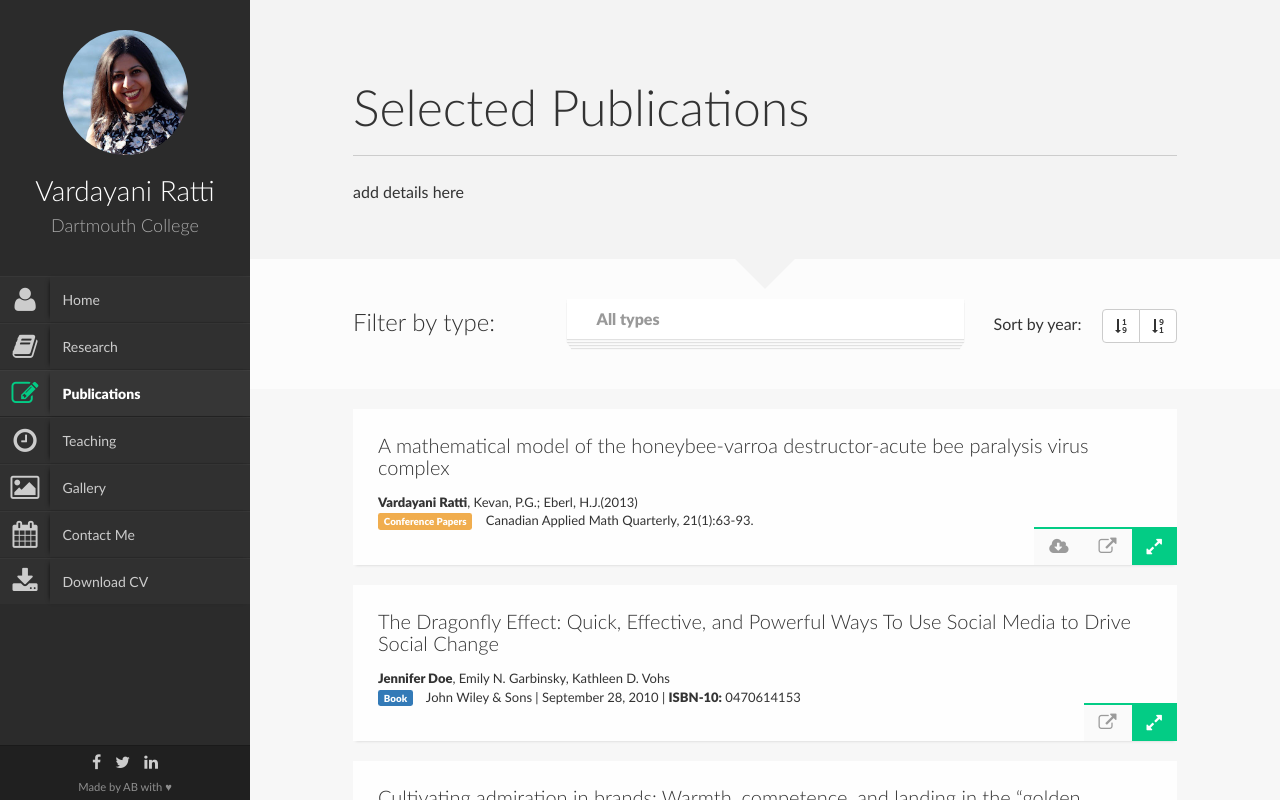
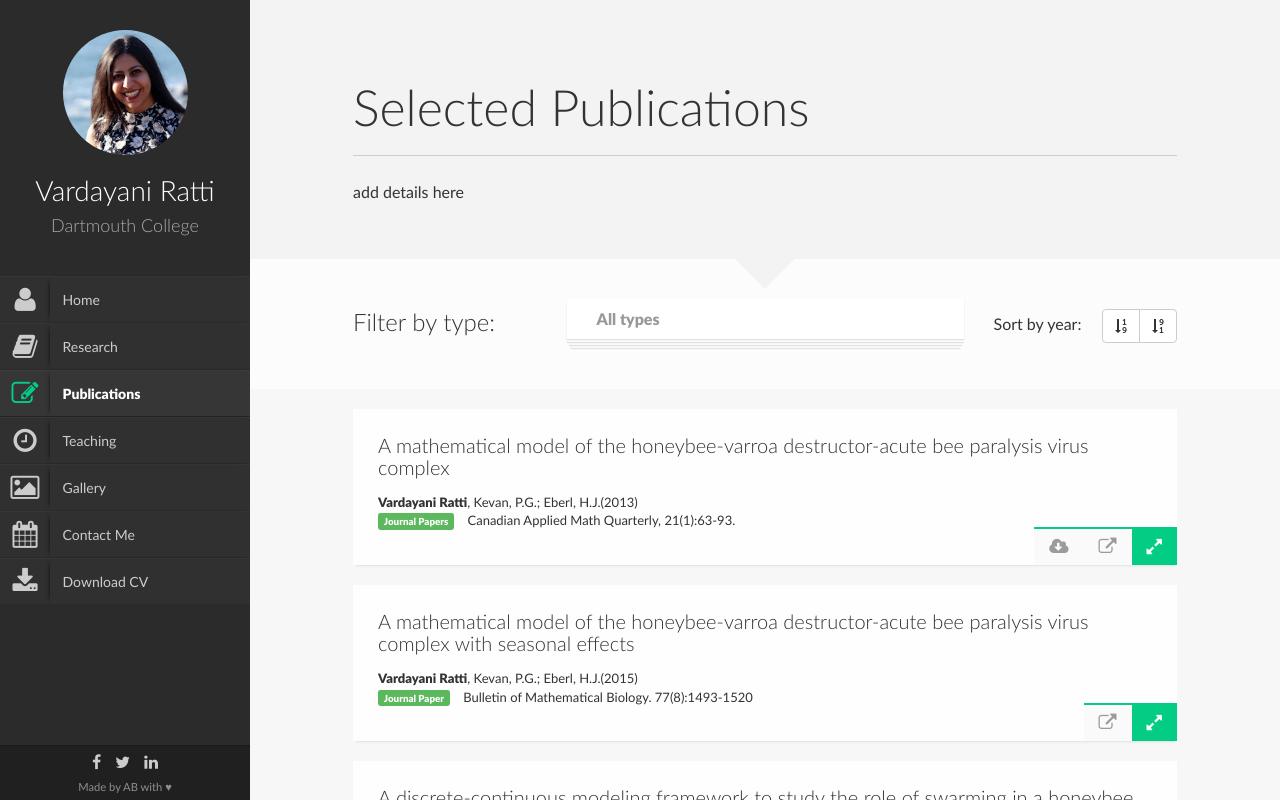
Before and after one commit to ashutosh0712/ashutosh0712.github.io, a plain HTML site: page publication.html in a window 1280 px wide. Drawn offline with Linux system fonts and the light colour scheme.

Commit message:
publications update1

```diff
--- a/publication.html
+++ b/publication.html
@@ -215,8 +215,8 @@
                                                         </div>
 
                                                         <h4 class="pubtitle">A mathematical model of the honeybee-varroa destructor-acute bee paralysis virus complex</h4>
-                                                        <div class="pubauthor"><strong>Vardayani Ratti</strong>,  Kevan, P.G.; Eberl, H.J.(2013)</div>
-                                                        <div class="pubcite"><span class="label label-warning">Conference Papers</span> Canadian Applied Math Quarterly, 21(1):63-93.</div>
+                                                        <div class="pubauthor"><strong>Vardayani Ratti</strong>, Kevan, P.G.; Eberl, H.J.(2013)</div>
+                                                        <div class="pubcite"><span class="label label-success">Journal Papers</span> Canadian Applied Math Quarterly, 21(1):63-93.</div>
 
                                                     </div>
                                                     <div class="pubdetails">
@@ -240,11 +240,11 @@
                                                         </div>
 
                                                         <h4 class="pubtitle">
-                                                            The Dragonfly Effect: Quick, Effective, and Powerful Ways To Use Social Media to Drive Social Change
+                                                            A mathematical model of the honeybee-varroa destructor-acute bee paralysis virus complex with seasonal effects
                                                         </h4>
-                                                        <div class="pubauthor"><strong>Jennifer Doe</strong>,  Emily N. Garbinsky, Kathleen D. Vohs</div>
+                                                        <div class="pubauthor"><strong>Vardayani Ratti</strong>, Kevan, P.G.; Eberl, H.J.(2015)</div>
                                                         <div class="pubcite">
-                                                            <span class="label label-primary">Book</span> John Wiley & Sons | September 28, 2010 | <strong>ISBN-10:</strong> 0470614153
+                                                            <span class="label label-success">Journal Paper</span> Bulletin of Mathematical Biology. 77(8):1493-1520 <strong></strong>
                                                         </div>
 
                                                     </div>
@@ -279,9 +279,9 @@
 
                                                         </div>
 
-                                                        <h4 class="pubtitle">Cultivating admiration in brands: Warmth, competence, and landing in the “golden quadrant”</h4>
-                                                        <div class="pubauthor"><strong>Jennifer Doe</strong>,  Emily N. Garbinsky, Kathleen D. Vohs</div>
-                                                        <div class="pubcite"><span class="label label-success">Journal Paper</span> Journal of Consumer Psychology, Volume 22, Issue 2, April 2012, Pages 191-194</div>
+                                                        <h4 class="pubtitle">A discrete-continuous modeling framework to study the role of swarming in a honeybee colony infested with Varroa destructor and Acute Bee Paralysis Virus</h4>
+                                                        <div class="pubauthor"><strong>Vardayani Ratti</strong>, Kevan, P.G.; Eberl, H.J. (2015)</div>
+                                                        <div class="pubcite"><span class="label label-info">Book Chapter</span> The 2015 AMMCS-CAIMS Congress. DOI: 10.1007/978-3-319-30379-6_28 In book: Mathematical and Computational Approaches in Advancing Modern Science and Engineering, pp.299-308.</div>
 
                                                     </div>
                                                     <div class="pubdetails">
@@ -304,11 +304,11 @@
                                                         </div>
 
                                                         <h4 class="pubtitle">
-                                                            The Dragonfly Effect: Quick, Effective, and Powerful Ways To Use Social Media to Drive Social Change
+                                                            A Mathematical Model of Forager Loss in Honeybee Colonies Infested with Varroa destructor and the Acute Bee Paralysis Virus.
                                                         </h4>
-                                                        <div class="pubauthor"><strong>Jennifer Doe</strong>,  Emily N. Garbinsky, Kathleen D. Vohs</div>
+                                                        <div class="pubauthor"><strong>Vardayani Ratti</strong>,Kevan,P.G.; Eberl, H.J. (2017)</div>
                                                         <div class="pubcite">
-                                                            <span class="label label-info">Book Chapter</span> John Wiley & Sons | September 28, 2010 | <strong>ISBN-10:</strong> 0470614153
+                                                            <span class="label label-success">Journal Paper</span> Bulletin of Mathematical Biology. 79(6): 1218-1253 <strong></strong>
                                                         </div>
 
                                                     </div>
@@ -343,9 +343,9 @@
 
                                                         </div>
 
-                                                        <h4 class="pubtitle">Cultivating admiration in brands: Warmth, competence, and landing in the “golden quadrant”</h4>
-                                                        <div class="pubauthor"><strong>Jennifer Doe</strong>,  Emily N. Garbinsky, Kathleen D. Vohs</div>
-                                                        <div class="pubcite"><span class="label label-success">Journal Paper</span> Journal of Consumer Psychology, Volume 22, Issue 2, April 2012, Pages 191-194</div>
+                                                        <h4 class="pubtitle">Reduction of Mosquito Abundance Via Indoor Wall Treatments: A Mathematical Model</h4>
+                                                        <div class="pubauthor"><strong>Vardayani Ratti</strong>; Rheingold, E.; Wallace, D.I. (2018) </div>
+                                                        <div class="pubcite"><span class="label label-success">Journal Paper</span> Journal of Medical Entomology. Conditionally accepted</div>
 
                                                     </div>
                                                     <div class="pubdetails">
@@ -369,9 +369,9 @@
 
                                                         </div>
 
-                                                        <h4 class="pubtitle">Cultivating admiration in brands: Warmth, competence, and landing in the “golden quadrant”</h4>
-                                                        <div class="pubauthor"><strong>Jennifer Doe</strong>,  Emily N. Garbinsky, Kathleen D. Vohs</div>
-                                                        <div class="pubcite"><span class="label label-warning">Conference Papers</span> Journal of Consumer Psychology, Volume 22, Issue 2, April 2012, Pages 191-194</div>
+                                                        <h4 class="pubtitle">Treating HIV with a Population of Gene Edited Hematopoietic Progenitor Cells: a Mathematical Model and Analysis</h4>
+                                                        <div class="pubauthor"><strong>Vardayani Ratti</strong>, Wallace, D.I.; Nanda, S.; Ratti, V.; Eszterhas, S. K.; Howell, A.</div>
+                                                        <div class="pubcite"><span class="label label-success">Conference Papers</span> Bulletin of Mathematical Biology. Submitted. 2017.</div>
 
                                                     </div>
                                                     <div class="pubdetails">
@@ -394,12 +394,10 @@
 
                                                         </div>
 
-                                                        <h4 class="pubtitle">
-                                                            The Dragonfly Effect: Quick, Effective, and Powerful Ways To Use Social Media to Drive Social Change
-                                                        </h4>
-                                                        <div class="pubauthor"><strong>Jennifer Doe</strong>,  Emily N. Garbinsky, Kathleen D. Vohs</div>
+                                                        <h4 class="pubtitle">Effect of habitat diversity on the population dynamics of Anopheles gambiae. In preparation</h4>
+                                                        <div class="pubauthor"><strong>Vardayani Ratti</strong>,  Wallace, D.I.; Kachalia, A.A.*; Ratti, V.</div>
                                                         <div class="pubcite">
-                                                            <span class="label label-primary">Book</span> John Wiley & Sons | September 28, 2010 | <strong>ISBN-10:</strong> 0470614153
+                                                            <span class="label label-success">Journal Paper</span> In preparation<strong></strong>
                                                         </div>
 
                                                     </div>
@@ -434,9 +432,9 @@
 
                                                         </div>
 
-                                                        <h4 class="pubtitle">Cultivating admiration in brands: Warmth, competence, and landing in the “golden quadrant”</h4>
-                                                        <div class="pubauthor"><strong>Jennifer Doe</strong>,  Emily N. Garbinsky, Kathleen D. Vohs</div>
-                                                        <div class="pubcite"><span class="label label-success">Journal Paper</span> Journal of Consumer Psychology, Volume 22, Issue 2, April 2012, Pages 191-194</div>
+                                                        <h4 class="pubtitle">A malaria model, combined with time varying mosquito model, to study the effect of land use and topography on disease transmission. In preparation</h4>
+                                                        <div class="pubauthor"><strong>Vardayani Ratti</strong>,  Wallace, D.I.</div>
+                                                        <div class="pubcite"><span class="label label-success">Journal Paper</span>In preparation</div>
 
                                                     </div>
                                                     <div class="pubdetails">
@@ -459,11 +457,11 @@
                                                         </div>
 
                                                         <h4 class="pubtitle">
-                                                            The Dragonfly Effect: Quick, Effective, and Powerful Ways To Use Social Media to Drive Social Change
+                                                            Threshold Phenomena and Sensitivity of a Mathematical Model of HIV dynamics Treated with a Population of Gene Edited Hematopoietic Progenitor Cells. In preparation
                                                         </h4>
-                                                        <div class="pubauthor"><strong>Jennifer Doe</strong>,  Emily N. Garbinsky, Kathleen D. Vohs</div>
+                                                        <div class="pubauthor"><strong>Vardayani Ratti</strong>, Nanda, S.; Eszterhas, S. K.; Howell, A.; Wallace, D.I.</div>
                                                         <div class="pubcite">
-                                                            <span class="label label-info">Book Chapter</span> John Wiley & Sons | September 28, 2010 | <strong>ISBN-10:</strong> 0470614153
+                                                            <span class="label label-info">Book Chapter</span> In preparation.<strong></strong>
                                                         </div>
 
                                                     </div>
@@ -498,9 +496,9 @@
 
                                                         </div>
 
-                                                        <h4 class="pubtitle">Cultivating admiration in brands: Warmth, competence, and landing in the “golden quadrant”</h4>
-                                                        <div class="pubauthor"><strong>Jennifer Doe</strong>,  Emily N. Garbinsky, Kathleen D. Vohs</div>
-                                                        <div class="pubcite"><span class="label label-success">Journal Paper</span> Journal of Consumer Psychology, Volume 22, Issue 2, April 2010, Pages 191-194</div>
+                                                        <h4 class="pubtitle">Infectious disease modeling for honeybee colonies in J. Dellivers(ed)</h4>
+                                                        <div class="pubauthor"><strong>Vardayani Ratti</strong>,  Eberl, H.J.; Kevan, P.G.; Ratti, V.(2014)</div>
+                                                        <div class="pubcite"><span class="label label-info">Book Chapter</span> “In Silico Bees”, p.87-134, CRC, Press Boca Raton.</div>
 
                                                     </div>
                                                     <div class="pubdetails">
@@ -524,9 +522,9 @@
 
                                                         </div>
 
-                                                        <h4 class="pubtitle">Cultivating admiration in brands: Warmth, competence, and landing in the “golden quadrant”</h4>
-                                                        <div class="pubauthor"><strong>Jennifer Doe</strong>,  Emily N. Garbinsky, Kathleen D. Vohs</div>
-                                                        <div class="pubcite"><span class="label label-warning">Conference Papers</span> Journal of Consumer Psychology, Volume 22, Issue 2, April 2011, Pages 191-194</div>
+                                                        <h4 class="pubtitle">Predictive Modeling of the Disease Dynamics of Honeybee-Varroa destructor-Virus Systems</h4>
+                                                        <div class="pubauthor"><strong>Vardayani Ratti</strong></div>
+                                                        <div class="pubcite"><span class="label label-warning">Theses</span> Ph.D. Theses</div>
 
                                                     </div>
                                                     <div class="pubdetails">
@@ -550,11 +548,11 @@
                                                         </div>
 
                                                         <h4 class="pubtitle">
-                                                            The Dragonfly Effect: Quick, Effective, and Powerful Ways To Use Social Media to Drive Social Change
+                                                            Local Stability Analysis of the Honeybee-Varroa destructor-Acute Bee Paralysis Virus
                                                         </h4>
-                                                        <div class="pubauthor"><strong>Jennifer Doe</strong>,  Emily N. Garbinsky, Kathleen D. Vohs</div>
+                                                        <div class="pubauthor"><strong>Vardayani Ratti</strong></div>
                                                         <div class="pubcite">
-                                                            <span class="label label-primary">Book</span> John Wiley & Sons | September 28, 2010 | <strong>ISBN-10:</strong> 0470614153
+                                                            <span class="label label-primary">Theses</span> M.Sc. Theses<strong></strong>
                                                         </div>
 
                                                     </div>
@@ -590,7 +588,7 @@
                                                         </div>
 
                                                         <h4 class="pubtitle">Cultivating admiration in brands: Warmth, competence, and landing in the “golden quadrant”</h4>
-                                                        <div class="pubauthor"><strong>Jennifer Doe</strong>,  Emily N. Garbinsky, Kathleen D. Vohs</div>
+                                                        <div class="pubauthor"><strong>Vardayani Ratti</strong>,  Emily N. Garbinsky, Kathleen D. Vohs</div>
                                                         <div class="pubcite"><span class="label label-success">Journal Paper</span> Journal of Consumer Psychology, Volume 22, Issue 2, April 2009, Pages 191-194</div>
 
                                                     </div>
@@ -616,7 +614,7 @@
                                                         <h4 class="pubtitle">
                                                             The Dragonfly Effect: Quick, Effective, and Powerful Ways To Use Social Media to Drive Social Change
                                                         </h4>
-                                                        <div class="pubauthor"><strong>Jennifer Doe</strong>,  Emily N. Garbinsky, Kathleen D. Vohs</div>
+                                                        <div class="pubauthor"><strong>Vardayani Ratti</strong>,  Emily N. Garbinsky, Kathleen D. Vohs</div>
                                                         <div class="pubcite">
                                                             <span class="label label-info">Book Chapter</span> John Wiley & Sons | September 28, 2010 | <strong>ISBN-10:</strong> 0470614153
                                                         </div>
@@ -654,7 +652,7 @@
                                                         </div>
 
                                                         <h4 class="pubtitle">Cultivating admiration in brands: Warmth, competence, and landing in the “golden quadrant”</h4>
-                                                        <div class="pubauthor"><strong>Jennifer Doe</strong>,  Emily N. Garbinsky, Kathleen D. Vohs</div>
+                                                        <div class="pubauthor"><strong>Vardayani Ratti</strong>,  Emily N. Garbinsky, Kathleen D. Vohs</div>
                                                         <div class="pubcite"><span class="label label-success">Journal Paper</span> Journal of Consumer Psychology, Volume 22, Issue 2, April 2008, Pages 191-194</div>
 
                                                     </div>
```
